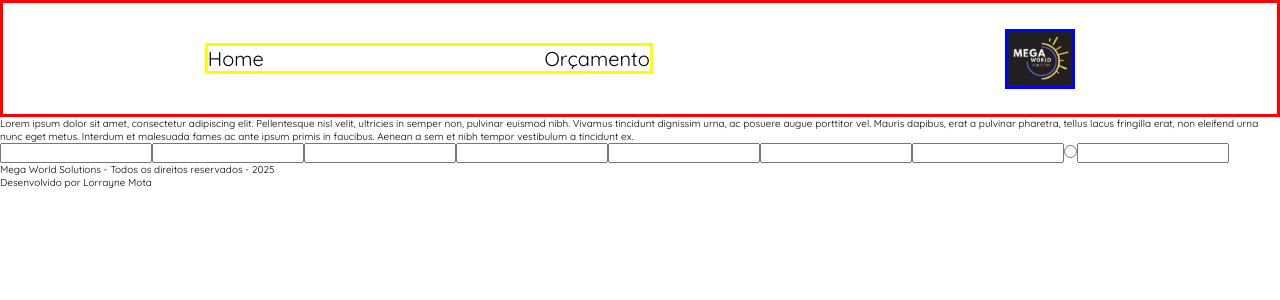
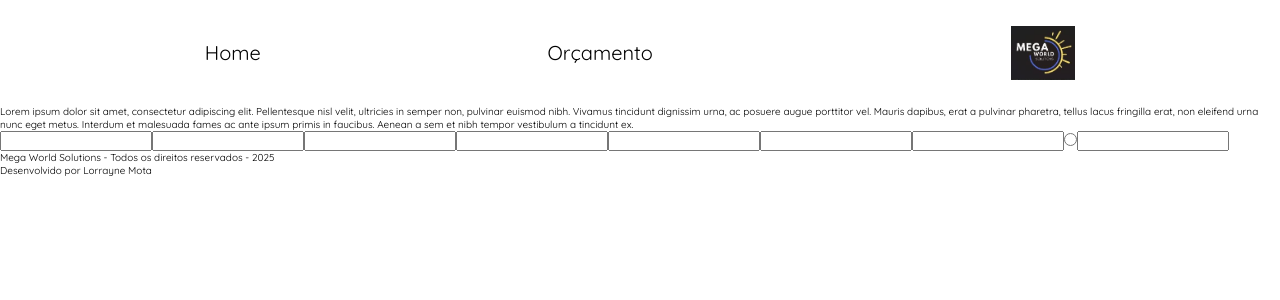
Before and after one commit to lolimamota/megaworldsolutions, a React (Vite) app: page / in a window 1280 px wide. Shown: the top 300 px of the page. Built offline with nearby package versions, Linux system fonts and the light colour scheme.

Commit message:
END: primeira versão da header

```diff
--- a/src/components/Header/header.module.scss
+++ b/src/components/Header/header.module.scss
@@ -2,13 +2,12 @@
 
 .headerStyle{
     padding: 2vw;
-    border: solid red;
-    background-color: transparent;
+    background-color: mixin.$headerColor;
+
     @include mixin.flex($justify: space-around);
 };
 
 .menuUl{
-    border: solid yellow;
     width: 35vw;
 
     a{
@@ -22,7 +21,6 @@
 };
 
 .logoFig{
-    border: solid blue;
 
     img{
         width: 5vw;
```
